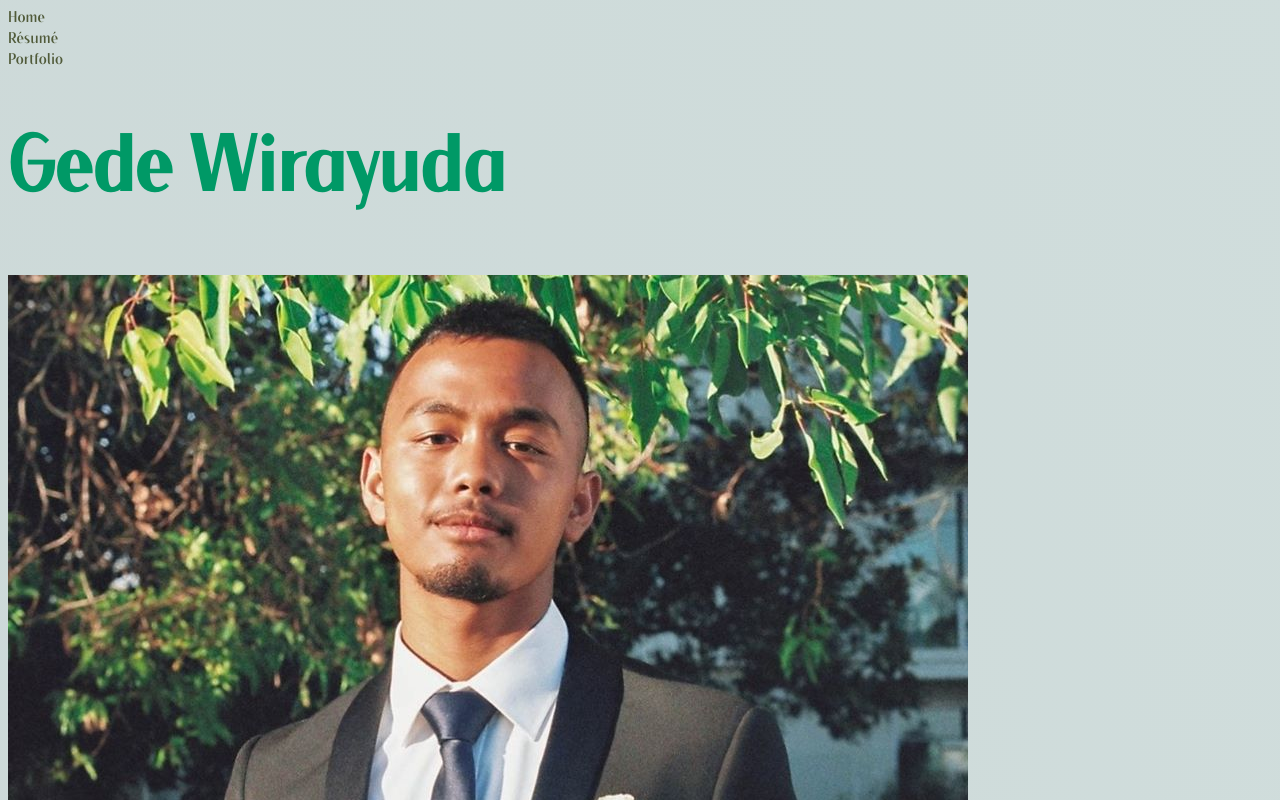
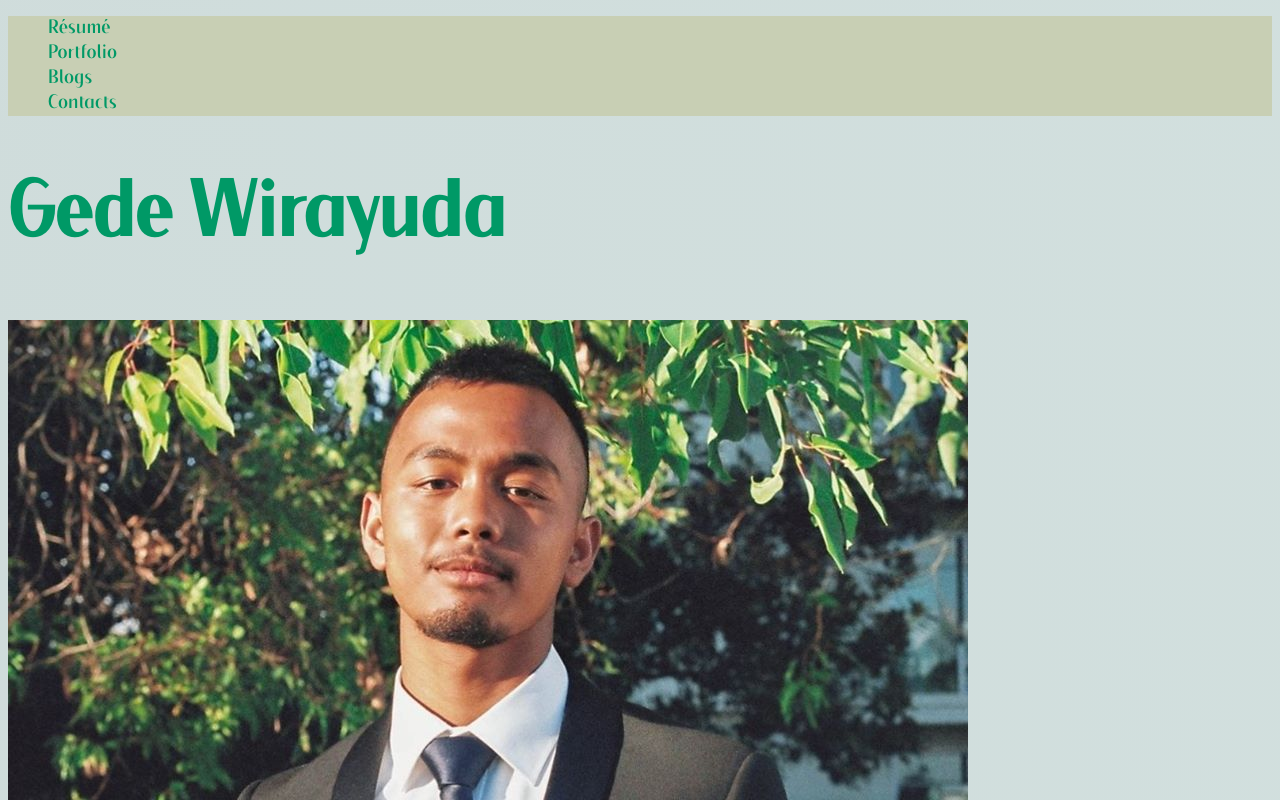
Before and after one commit to gedewir/wirayuda-website, a plain HTML site: page index.html in a window 1280 px wide. Shown: the top 800 px of the page. Drawn offline with Linux system fonts and the light colour scheme.

Commit message:
bit of this bitta that

```diff
--- a/index.html
+++ b/index.html
@@ -9,15 +9,13 @@
 
   <body>
     <nav>
-      <div class="navbar" id="home" href="index.html">
-        <a href="#">Home</a>
-        </div>
-      <div class="navbar" id="resume">
-        <a href="">Résumé</a>
-      </div>
-      <div class="portfolio" id="portfolio">
-        <a href="">Portfolio</a>
-      </div>
+      <ul>
+        <li><a href="">Résumé</a></li>
+        <li><a href="">Portfolio</a></li>
+        <li><a href="">Blogs</a></li>
+        <li><a href="">Contacts</a></li>
+      </ul>
+
     </nav>
     <h1 div="title" href="index.html">Gede Wirayuda</h1>
   <div>
--- a/style.css
+++ b/style.css
@@ -3,7 +3,7 @@
 #CACFD6 -- light grey
 #D6E5E3 -- white
 #009966 -- cyan green
-#515B3A -- army green
+#515B3A -- laurel green
  */
 
 
@@ -11,12 +11,12 @@ body {
     background: linear-gradient(75deg, #A8A9AD, #d6e5e3);
     background-size: 1500% 1500%;
 
-    animation: AnimationName 45s ease infinite;
+    animation: AnimationName 60s ease infinite;
 }
 
 @keyframes AnimationName {
-    0%{background-position:100% 19%}
-    100%{background-position:0% 82%}
+    0%{background-position:100% 20%}
+    100%{background-position:50% 200%}
 }
 
 @font-face {
@@ -39,18 +39,27 @@ h1 {
 }
 
 nav {
-  color: white;
+  background: #C8CFB4;
+  flex: auto;
 }
 
-nav > div > a {
+nav > ul > li > a {
+  font-size: 20px;
+  text-decoration: none;
   font-family: 'floane';
   text-decoration: none;
-  color: #515B3A;
+  color: #009966;
 }
 
-nav > div > a:hover {
+nav > ul >li > a:hover {
   text-decoration: none;
-  color: #009966;
-  font-size: 120%;
+  color: #596440;
+  font-size: 30px;
   transition: 0.5s;
+  transform-style: flat;
+  transition-delay: 0.1s;
 }
+
+nav > ul {
+  list-style: none;
+}
```
